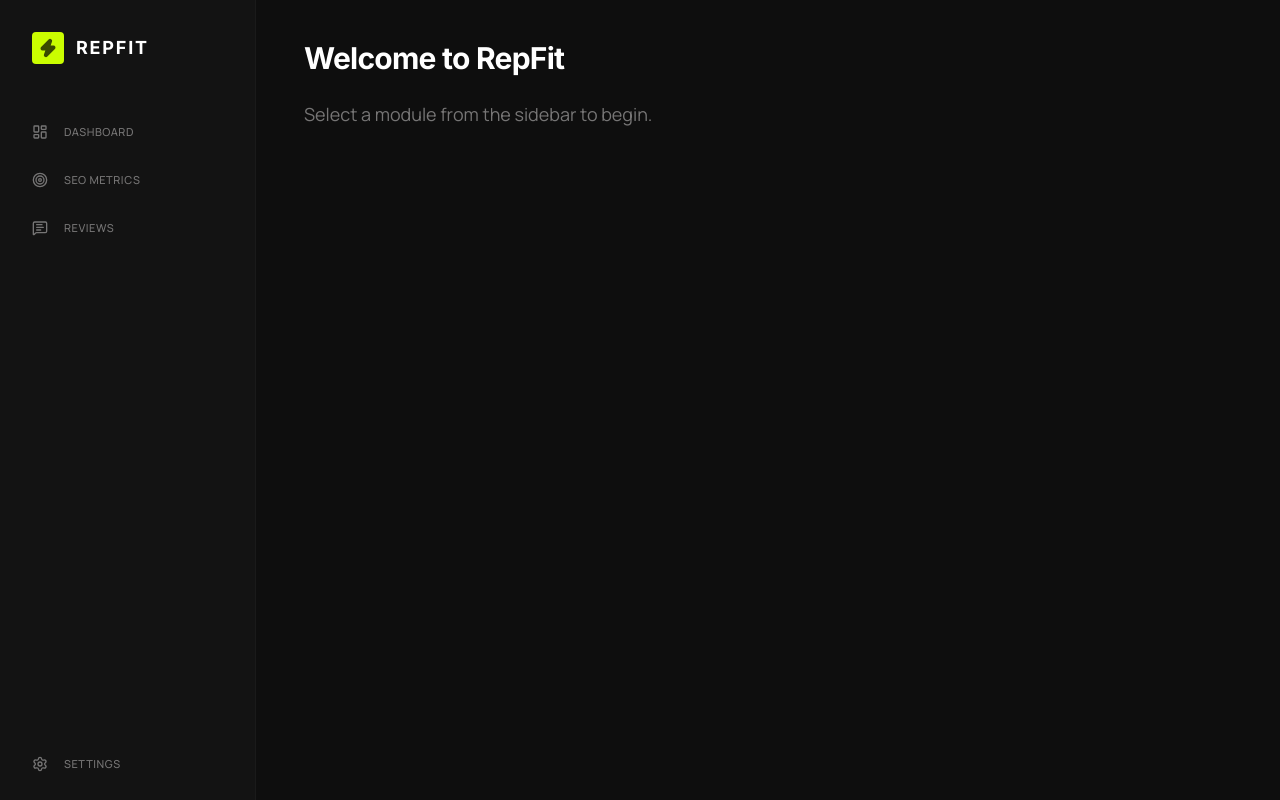
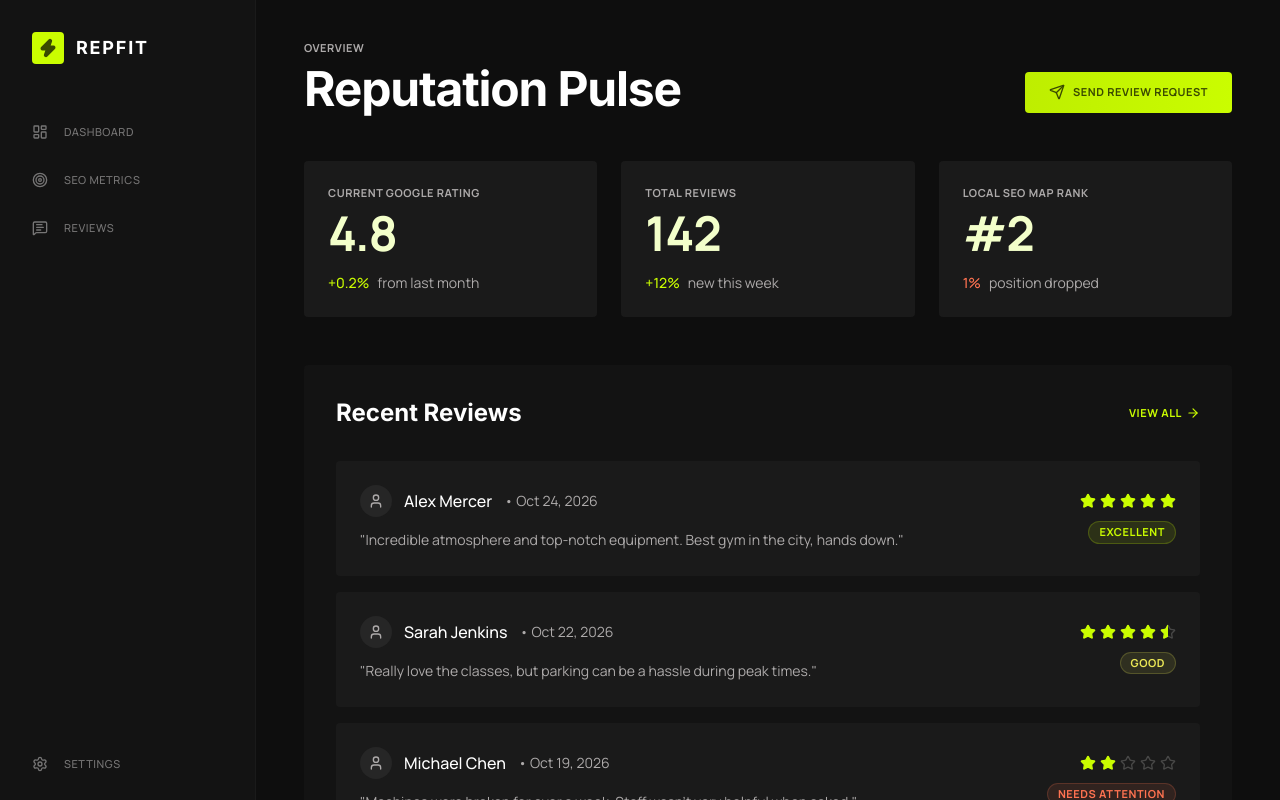
Before and after one commit to Godwin57/repfit, a Next.js app: page / in a window 1280 px wide. Built offline with nearby package versions, Linux system fonts and the light colour scheme.

Commit message:
feat(dashboard): assemble main view with metrics and recent review feed

```diff
--- a/package.json
+++ b/package.json
@@ -9,10 +9,12 @@
     "lint": "eslint"
   },
   "dependencies": {
+    "clsx": "^2.1.1",
     "lucide-react": "^1.8.0",
     "next": "16.2.3",
     "react": "19.2.4",
-    "react-dom": "19.2.4"
+    "react-dom": "19.2.4",
+    "tailwind-merge": "^3.5.0"
   },
   "devDependencies": {
     "@tailwindcss/postcss": "^4",
--- a/src/app/page.tsx
+++ b/src/app/page.tsx
@@ -1,10 +1,123 @@
-export default function Home() {
+import { MetricCard } from "@/components/ui/MetricCard";
+import { PremiumButton } from "@/components/ui/PremiumButton";
+import { ReviewStars } from "@/components/ui/ReviewStars";
+import { StatusBadge } from "@/components/ui/StatusBadge";
+import { ArrowRight, Send, User } from "lucide-react";
+
+export default function DashboardPage() {
+  const recentReviews = [
+    {
+      id: "REV-001",
+      customer: "Alex Mercer",
+      rating: 5,
+      status: "excellent",
+      date: "Oct 24, 2026",
+      text: "Incredible atmosphere and top-notch equipment. Best gym in the city, hands down.",
+    },
+    {
+      id: "REV-002",
+      customer: "Sarah Jenkins",
+      rating: 4.5,
+      status: "good",
+      date: "Oct 22, 2026",
+      text: "Really love the classes, but parking can be a hassle during peak times.",
+    },
+    {
+      id: "REV-003",
+      customer: "Michael Chen",
+      rating: 2,
+      status: "needs-attention",
+      date: "Oct 19, 2026",
+      text: "Machines were broken for over a week. Staff wasn't very helpful when asked.",
+    },
+    {
+      id: "REV-004",
+      customer: "Emily Rodriguez",
+      rating: 5,
+      status: "excellent",
+      date: "Oct 18, 2026",
+      text: "The new heavy lifting zone is exactly what I've been waiting for!",
+    },
+  ];
+
   return (
-    <div className="flex flex-col gap-6">
-      <h2 className="font-display font-bold text-3xl tracking-tight">Welcome to RepFit</h2>
-      <p className="text-outline text-lg font-sans">
-        Select a module from the sidebar to begin.
-      </p>
+    <div className="flex flex-col space-y-12 pb-12">
+      {/* Header Section */}
+      <div className="flex flex-col md:flex-row justify-between items-start md:items-end gap-6">
+        <div className="flex flex-col space-y-2">
+          <span className="text-[0.6875rem] font-bold tracking-[0.05em] uppercase text-[#adaaaa] font-sans">
+            Overview
+          </span>
+          <h1 className="text-4xl md:text-5xl font-bold tracking-tight text-[#ffffff]" style={{ fontFamily: "var(--font-inter), sans-serif" }}>
+            Reputation Pulse
+          </h1>
+        </div>
+
+        {/* Call to Action */}
+        <PremiumButton variant="primary" className="gap-2">
+          <Send size={16} />
+          Send Review Request
+        </PremiumButton>
+      </div>
+
+      {/* Metrics Row */}
+      <div className="grid grid-cols-1 md:grid-cols-3 gap-6">
+        <MetricCard
+          title="Current Google Rating"
+          value="4.8"
+          trend={{ value: 0.2, label: "from last month", isPositive: true }}
+        />
+        <MetricCard
+          title="Total Reviews"
+          value="142"
+          trend={{ value: 12, label: "new this week", isPositive: true }}
+        />
+        <MetricCard
+          title="Local SEO Map Rank"
+          value="#2"
+          trend={{ value: 1, label: "position dropped", isPositive: false }}
+        />
+      </div>
+
+      {/* Recent Reviews Section - Structural Level 2 */}
+      <div className="flex flex-col p-6 sm:p-8 bg-[#131313] rounded-[4px]">
+        <div className="flex justify-between items-center mb-8">
+          <h2 className="text-2xl font-bold text-white" style={{ fontFamily: "var(--font-inter), sans-serif" }}>
+            Recent Reviews
+          </h2>
+          <button className="text-[0.6875rem] font-bold tracking-[0.05em] uppercase text-[#cafd00] flex items-center hover:text-[#beee00] transition-colors">
+            View All <ArrowRight size={14} className="ml-1" />
+          </button>
+        </div>
+
+        {/* List of nested cards without dividers */}
+        <div className="flex flex-col space-y-4">
+          {recentReviews.map((review) => (
+            <div
+              key={review.id}
+              className="group flex flex-col md:flex-row justify-between items-start md:items-center p-6 bg-[#1a1a1a] rounded-[4px] hover:bg-[#2c2c2c] transition-colors duration-200"
+            >
+              <div className="flex flex-col space-y-3 w-full md:w-2/3">
+                <div className="flex items-center space-x-3">
+                  <div className="w-8 h-8 rounded-full bg-[#262626] flex items-center justify-center text-[#adaaaa]">
+                    <User size={16} />
+                  </div>
+                  <span className="font-medium text-white font-sans">{review.customer}</span>
+                  <span className="text-sm text-[#adaaaa] font-sans">• {review.date}</span>
+                </div>
+                <p className="text-[#adaaaa] font-sans text-sm leading-relaxed">
+                  "{review.text}"
+                </p>
+              </div>
+
+              <div className="flex flex-row md:flex-col items-center md:items-end justify-between w-full md:w-auto mt-4 md:mt-0 gap-3">
+                <ReviewStars rating={review.rating} />
+                <StatusBadge status={review.status} />
+              </div>
+            </div>
+          ))}
+        </div>
+      </div>
     </div>
   );
 }
```
Also changed, not shown: 1 other file (tests, documents, lock files or other folders).
